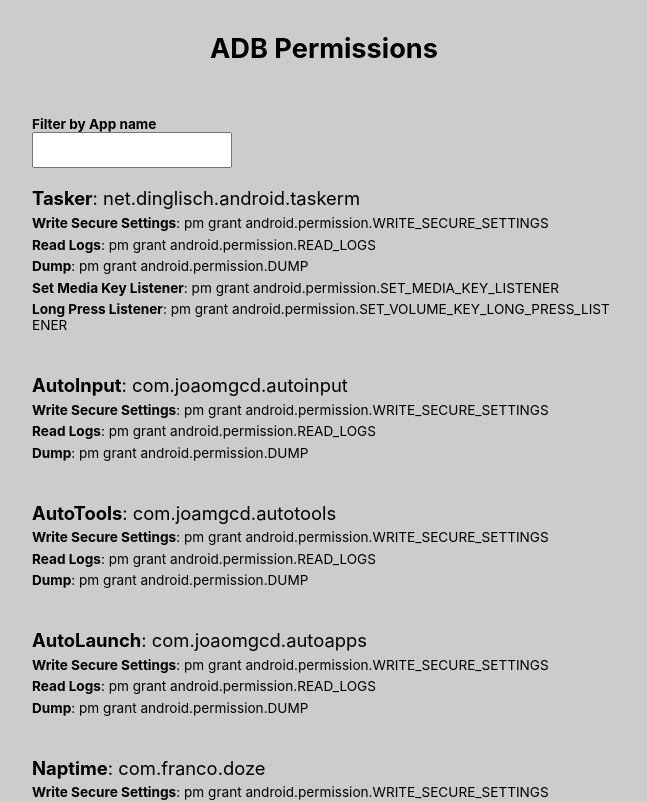
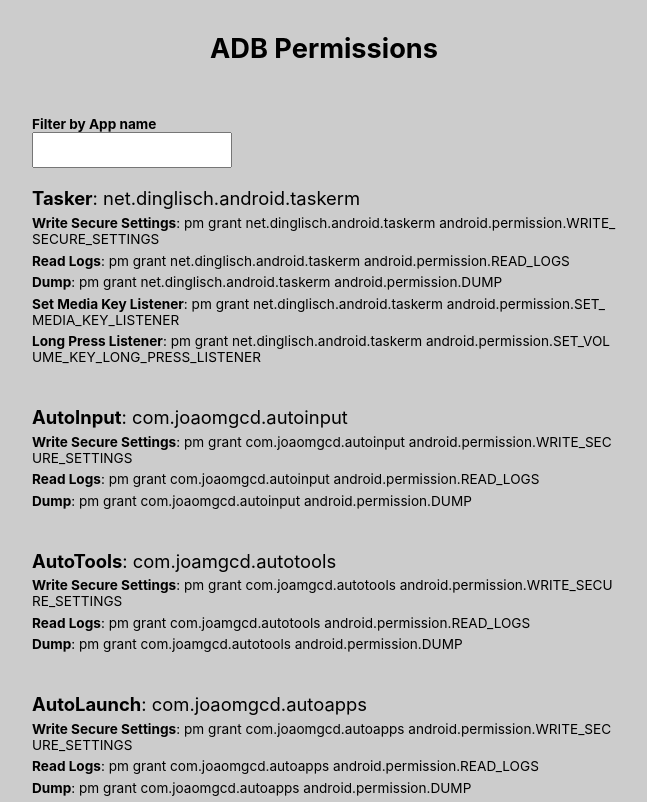
Before and after one commit to Pharma2022/adb-permissions, a React (Vite) app: page / in a window 1280 px wide. Shown: the top 802 px of the page, without its empty margins (316-963 px from the left). Built offline with nearby package versions, Linux system fonts and the light colour scheme.

Commit message:
fixed data

```diff
--- a/src/data.js
+++ b/src/data.js
@@ -6,23 +6,23 @@
   "permissions": [
     {
       "name": "Write Secure Settings",
-      "permission": "android.permission.WRITE_SECURE_SETTINGS"
+      "permission": "net.dinglisch.android.taskerm android.permission.WRITE_SECURE_SETTINGS"
     },
     {
       "name": "Read Logs",
-      "permission": "android.permission.READ_LOGS"
+      "permission": "net.dinglisch.android.taskerm android.permission.READ_LOGS"
     },
     {
       "name": "Dump",
-      "permission": "android.permission.DUMP"
+      "permission": "net.dinglisch.android.taskerm android.permission.DUMP"
     },
     {
       "name": "Set Media Key Listener",
-      "permission": "android.permission.SET_MEDIA_KEY_LISTENER"
+      "permission": "net.dinglisch.android.taskerm android.permission.SET_MEDIA_KEY_LISTENER"
     },
     {
       "name": "Long Press Listener",
-      "permission": "android.permission.SET_VOLUME_KEY_LONG_PRESS_LISTENER"
+      "permission": "net.dinglisch.android.taskerm android.permission.SET_VOLUME_KEY_LONG_PRESS_LISTENER"
     }
   ]
 },
@@ -32,15 +32,15 @@
   "permissions": [
     {
       "name": "Write Secure Settings",
-      "permission": "android.permission.WRITE_SECURE_SETTINGS"
+      "permission": "com.joaomgcd.autoinput android.permission.WRITE_SECURE_SETTINGS"
     },
     {
       "name": "Read Logs",
-      "permission": "android.permission.READ_LOGS"
+      "permission": "com.joaomgcd.autoinput android.permission.READ_LOGS"
     },
     {
       "name": "Dump",
-      "permission": "android.permission.DUMP"
+      "permission": "com.joaomgcd.autoinput android.permission.DUMP"
     }
   ]
 },
@@ -50,15 +50,15 @@
   "permissions": [
     {
       "name": "Write Secure Settings",
-      "permission": "android.permission.WRITE_SECURE_SETTINGS"
+      "permission": "com.joamgcd.autotools android.permission.WRITE_SECURE_SETTINGS"
     },
     {
       "name": "Read Logs",
-      "permission": "android.permission.READ_LOGS"
+      "permission": "com.joamgcd.autotools android.permission.READ_LOGS"
     },
     {
       "name": "Dump",
-      "permission": "android.permission.DUMP"
+      "permission": "com.joamgcd.autotools android.permission.DUMP"
     }
   ]
 },
@@ -68,15 +68,15 @@
   "permissions": [
     {
       "name": "Write Secure Settings",
-      "permission": "android.permission.WRITE_SECURE_SETTINGS"
+      "permission": "com.joaomgcd.autoapps android.permission.WRITE_SECURE_SETTINGS"
     },
     {
       "name": "Read Logs",
-      "permission": "android.permission.READ_LOGS"
+      "permission": "com.joaomgcd.autoapps android.permission.READ_LOGS"
     },
     {
       "name": "Dump",
-      "permission": "android.permission.DUMP"
+      "permission": "com.joaomgcd.autoapps android.permission.DUMP"
     }
   ]
 },
@@ -86,23 +86,23 @@
   "permissions": [
     {
       "name": "Write Secure Settings",
-      "permission": "android.permission.WRITE_SECURE_SETTINGS"
+      "permission": "com.franco.doze android.permission.WRITE_SECURE_SETTINGS"
     },
     {
       "name": "Read Logs",
-      "permission": "android.permission.READ_LOGS"
+      "permission": "com.franco.doze android.permission.READ_LOGS"
     },
     {
       "name": "Dump",
-      "permission": "android.permission.DUMP"
+      "permission": "com.franco.doze android.permission.DUMP"
     },
     {
       "name": "Set Media Key Listener",
-      "permission": "android.permission.SET_MEDIA_KEY_LISTENER"
+      "permission": "com.franco.doze android.permission.SET_MEDIA_KEY_LISTENER"
     },
     {
       "name": "Long Press Listener",
-      "permission": "android.permission.SET_VOLUME_KEY_LONG_PRESS_LISTENER"
+      "permission": "com.franco.doze android.permission.SET_VOLUME_KEY_LONG_PRESS_LISTENER"
     }
   ]
 },
@@ -112,23 +112,23 @@
   "permissions": [
     {
       "name": "Write Secure Settings",
-      "permission": "android.permission.WRITE_SECURE_SETTINGS"
+      "permission": "com.oasisfeng.greenify android.permission.WRITE_SECURE_SETTINGS"
     },
     {
       "name": "Read Logs",
-      "permission": "android.permission.READ_LOGS"
+      "permission": "com.oasisfeng.greenify android.permission.READ_LOGS"
     },
     {
       "name": "Dump",
-      "permission": "android.permission.DUMP"
+      "permission": "com.oasisfeng.greenify android.permission.DUMP"
     },
     {
       "name": "Set Media Key Listener",
-      "permission": "android.permission.SET_MEDIA_KEY_LISTENER"
+      "permission": "com.oasisfeng.greenify android.permission.SET_MEDIA_KEY_LISTENER"
     },
     {
       "name": "Long Press Listener",
-      "permission": "android.permission.SET_VOLUME_KEY_LONG_PRESS_LISTENER"
+      "permission": "com.oasisfeng.greenify android.permission.SET_VOLUME_KEY_LONG_PRESS_LISTENER"
     }
   ]
 }
```
